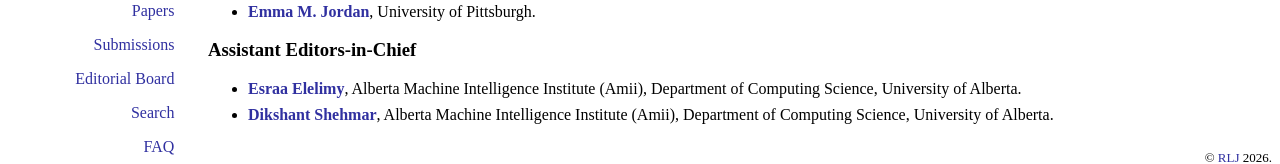
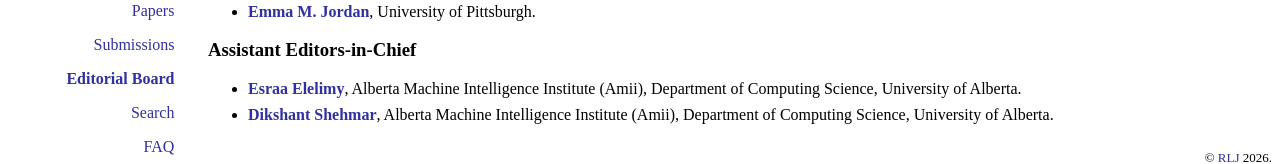
Before and after one commit to rl-journal/rlj-website, a Next.js app: page /board in a window 1280 px wide. Shown: the part 196-360 px from the top of the page. Built offline with nearby package versions, Linux system fonts and the light colour scheme.

Commit message:
added nesting rules for submissions tab

```diff
--- a/components/Sidebar.tsx
+++ b/components/Sidebar.tsx
@@ -1,7 +1,42 @@
-const navLinks = [
+"use client";
+
+import { usePathname } from "next/navigation";
+
+type NavLink = {
+  href: string;
+  label: string;
+  children?: NavLink[];
+};
+
+/* Nesting drives the sidebar's expand/collapse: a link's children are rendered
+   only while the current page is that link or one of its descendants. */
+const navLinks: NavLink[] = [
   { href: "/", label: "Home Page" },
   { href: "/volumes", label: "Papers" },
-  { href: "/submit", label: "Submissions" },
+  {
+    href: "/submit",
+    label: "Submissions",
+    children: [
+      { href: "/authors-guide", label: "Authors Guide" },
+      {
+        href: "/reviewers-guide",
+        label: "Reviewers Guide",
+        children: [
+          { href: "/reviewers-guide/technical-reviewers", label: "Technical Reviewers" },
+          { href: "/reviewers-guide/senior-reviewers", label: "Senior Reviewers" },
+          { href: "/reviewers-guide/supporting-claims", label: "Supporting Claims" },
+          { href: "/reviewers-guide/polished", label: "Polished & Well Written" },
+        ],
+      },
+      {
+        href: "/editors-guide",
+        label: "Editors Guide",
+        children: [
+          { href: "/editors-guide/desk-rejection", label: "Desk Rejection" },
+        ],
+      },
+    ],
+  },
   { href: "/board", label: "Editorial Board" },
   { href: "/search", label: "Search" },
   { href: "/faq", label: "FAQ" },
@@ -12,18 +47,70 @@
   },
 ];
 
+
+function normalize(pathname: string): string {
+  return pathname !== "/" && pathname.endsWith("/")
+    ? pathname.slice(0, -1)
+    : pathname;
+}
+
+function containsPath(link: NavLink, pathname: string): boolean {
+  return (
+    link.href === pathname ||
+    (link.children ?? []).some((child) => containsPath(child, pathname))
+  );
+}
+
+function decorate(label: string, depth: number): React.ReactNode {
+  if (depth === 0) return <b>{label}</b>;
+  if (depth === 1) return <u>{label}</u>;
+  return <i>{label}</i>;
+}
+
+function NavItem({
+  link,
+  pathname,
+  depth,
+}: {
+  link: NavLink;
+  pathname: string;
+  depth: number;
+}) {
+  const onTrail = containsPath(link, pathname);
+  const expanded = onTrail && !!link.children?.length;
+
+  return (
+    <>
+      <p className={depth > 0 ? `nav-child nav-depth-${depth}` : undefined}>
+        <a href={link.href}>
+          {onTrail ? decorate(link.label, depth) : link.label}
+        </a>
+      </p>
+      {expanded &&
+        link.children!.map((child) => (
+          <NavItem
+            key={child.label}
+            link={child}
+            pathname={pathname}
+            depth={depth + 1}
+          />
+        ))}
+    </>
+  );
+}
+
 /* Plain <a> links (no client-side routing) so every page loads fresh and
    MathJax typesets it, exactly like the multi-page site this replicates. */
 export default function Sidebar() {
+  const pathname = normalize(usePathname() ?? "/");
+
   return (
     <div id="fixed">
       <a href="/">
         <img className="logo" src="/rlj-logo.svg" alt="Reinforcement Learning Journal" />
       </a>
       {navLinks.map((link) => (
-        <p key={link.href}>
-          <a href={link.href}>{link.label}</a>
-        </p>
+        <NavItem key={link.href} link={link} pathname={pathname} depth={0} />
       ))}
     </div>
   );
--- a/lib/content.ts
+++ b/lib/content.ts
@@ -3,6 +3,20 @@
 import { marked } from "marked";
 
 const CONTENT_DIR = join(process.cwd(), "content");
+
+marked.use({
+  renderer: {
+    heading({ tokens, depth }) {
+      const text = this.parser.parseInline(tokens);
+      const id = text
+        .replace(/<[^>]*>/g, "")
+        .toLowerCase()
+        .replace(/[^a-z0-9]+/g, "-")
+        .replace(/^-+|-+$/g, "");
+      return `<h${depth} id="${id}">${text}</h${depth}>\n`;
+    },
+  },
+});
 
 export type Paper = {
   number: number;
```
